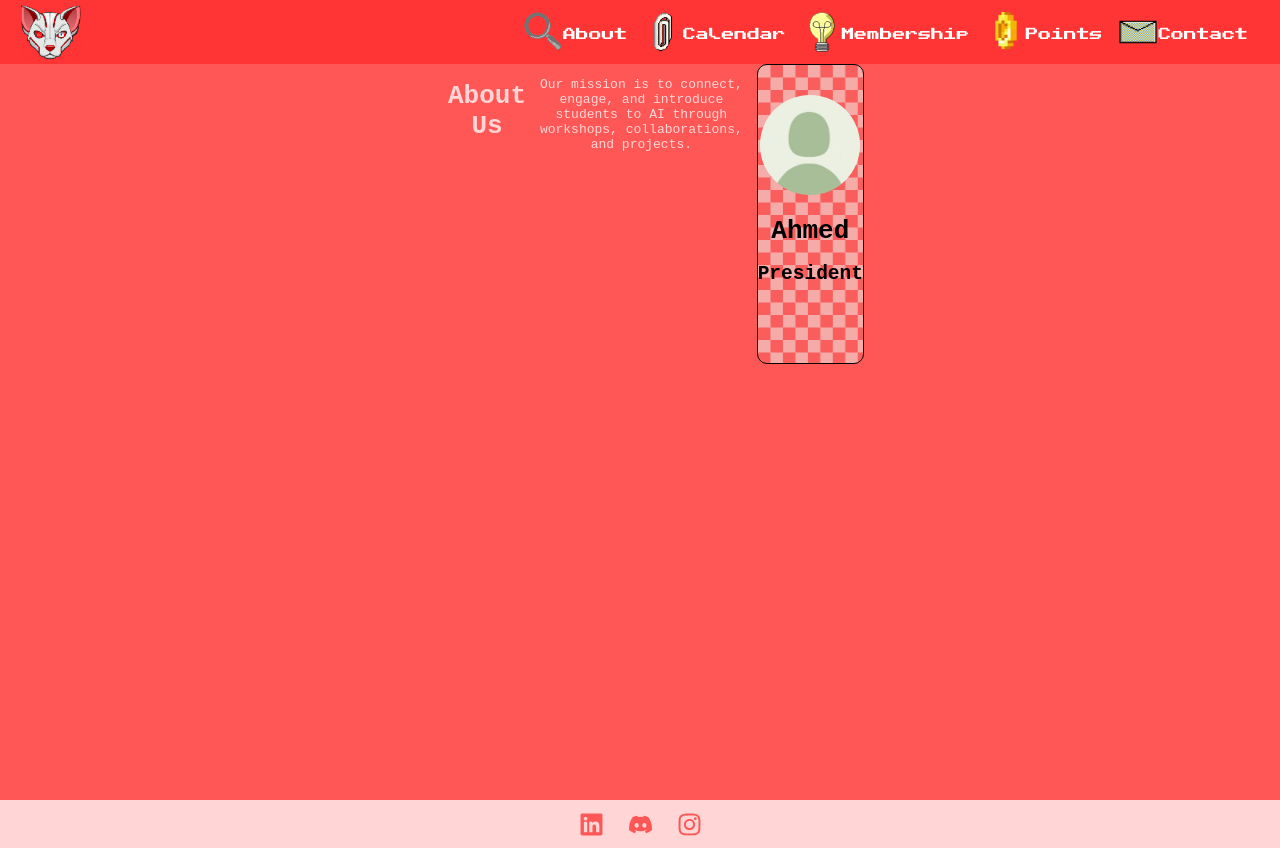
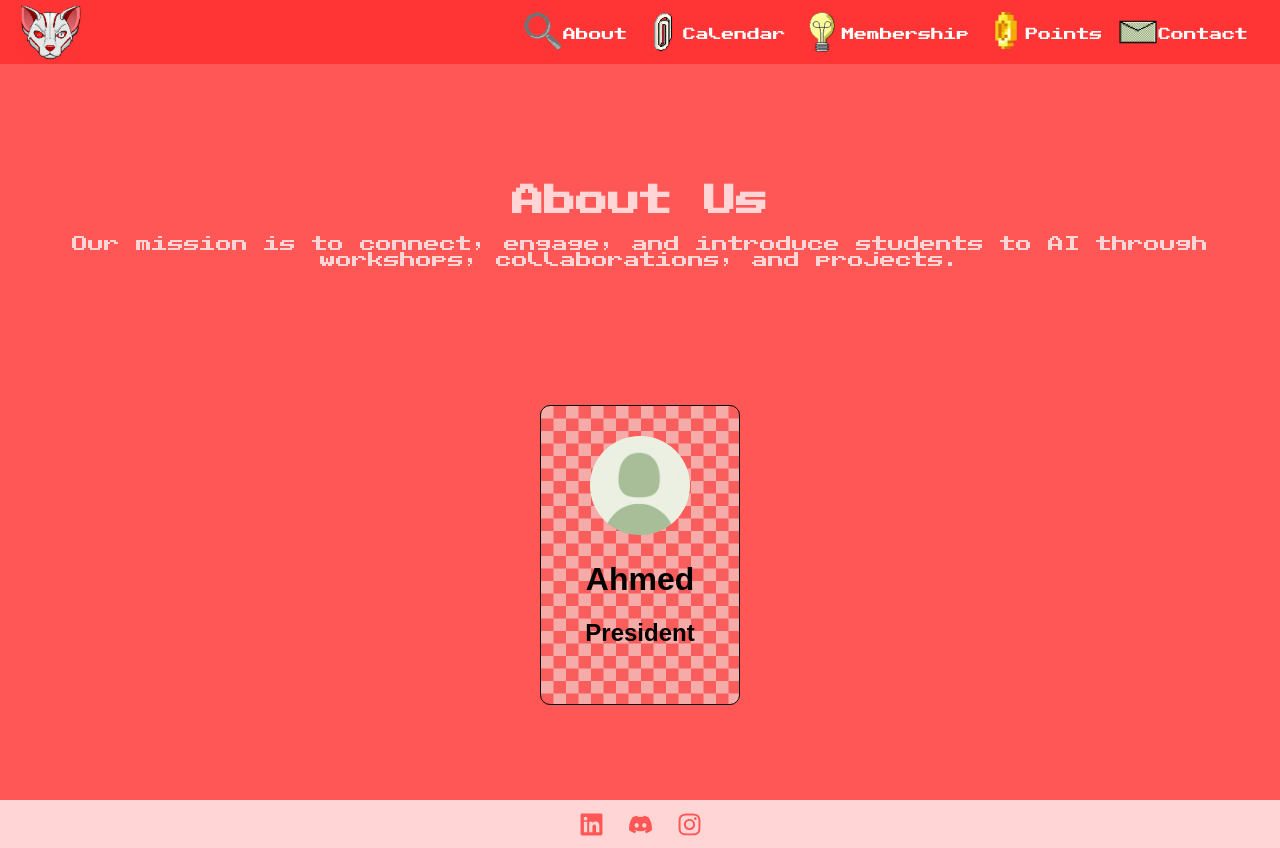
Before and after one commit to BaqirSalim/cai-website, a React (Create React App) app: page /about in a window 1280 px wide. Built offline with nearby package versions, Linux system fonts and the light colour scheme.

Commit message:
change to about

```diff
--- /dev/null
+++ b/src/components/OfficerCard.js
@@ -0,0 +1,12 @@
+function OfficerCard({name, position, picture})
+{
+    return (
+        <div className='card-outline'>
+            <img src={picture} alt={position} className="profile-pic"/>
+            <h1>{name}</h1>
+            <h2>{position}</h2>
+        </div>
+    );
+}
+
+export default OfficerCard;
--- a/src/pages/About.js
+++ b/src/pages/About.js
@@ -1,27 +1,17 @@
 import '../styles/About.css';
+import OfficerCard from '../components/OfficerCard';
 
 import ProfilePicture from '../assets/17571cdf635b8156272109eaa9cb5900.jpg';
-
-
-function OfficerCard({name, position, picture})
-{
-    return (
-        <div className='card-outline'>
-            <img src={ProfilePicture} alt={position} className="profile-pic"/>
-            <h1>{name}</h1>
-            <h2>{position}</h2>
-        </div>
-    );
-}
-
 
 function About()
 {
     return (
-        <div className="parent">
-            <div className="child aboutSection">
+        <div className="outside">
+            <div className="inside aboutSection">
                 <h1>About Us</h1>
                 <p>Our mission is to connect, engage, and introduce students to AI through workshops, collaborations, and projects.</p>
+            </div>
+            <div className='officers'>
                 <OfficerCard picture={ProfilePicture} name={"Ahmed"} position={"President"}/>
             </div>
         </div>
--- a/src/styles/About.css
+++ b/src/styles/About.css
@@ -1,16 +1,15 @@
-.parent {
+.outside {
     height: 92vh;
     display: flex;
-    flex-direction: row;
+    flex-direction: column;
     align-items: center;
     justify-content: center;
     /* margin-left: 2rem; */
 }
 
-.child {
+.inside {
     font-family: monospace;
     color: #FFD5D5;
-    display: flex;
     height: 33.33%;
     width: auto;
     /* justify-content: center; */
@@ -18,7 +17,10 @@
 
 .aboutSection {
     font-family: "Public Pixel";
-    /*font not changing. plz fix*/
+}
+
+.officers {
+    /*create grid*/
 }
 
 .card-outline {
```
